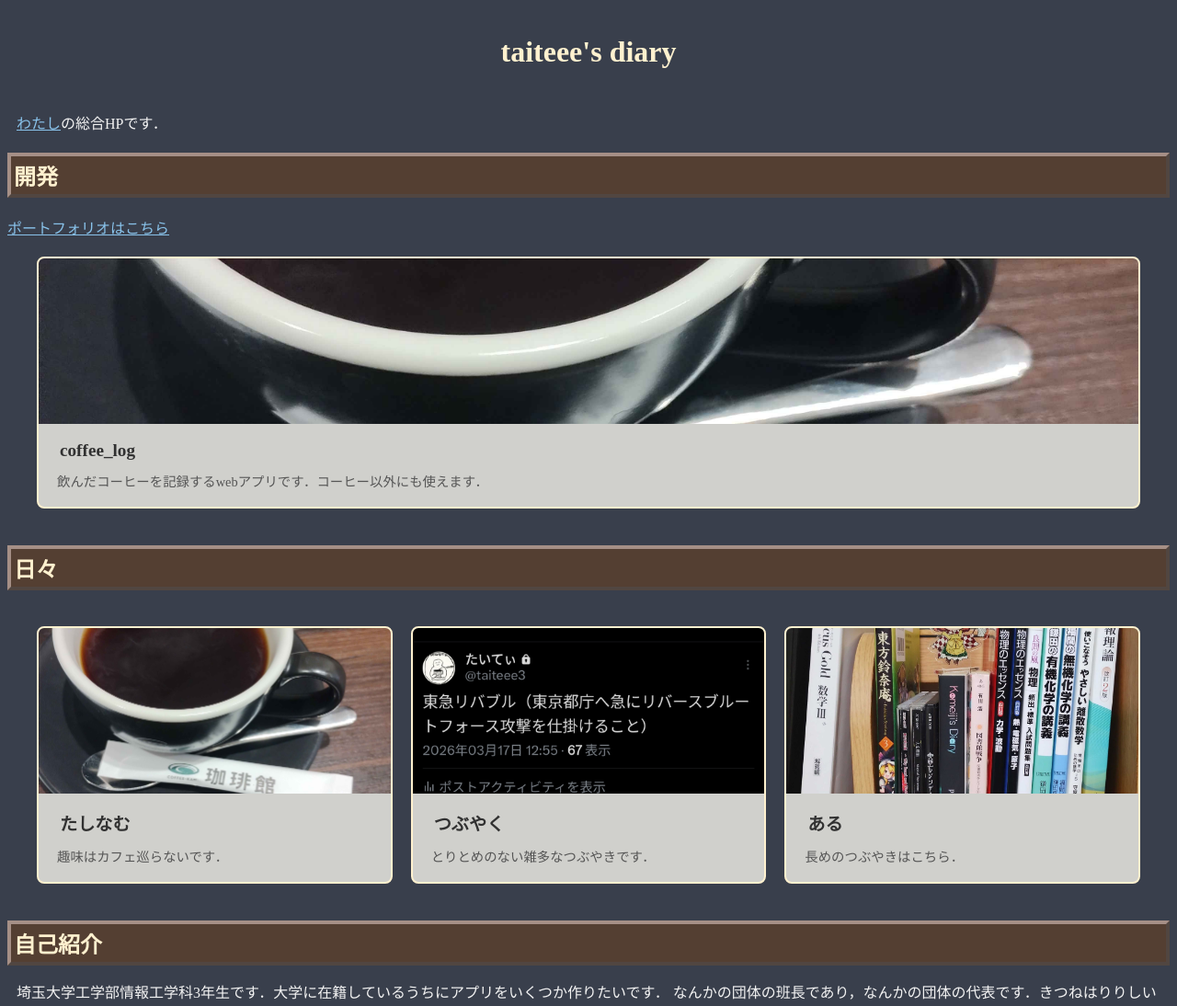
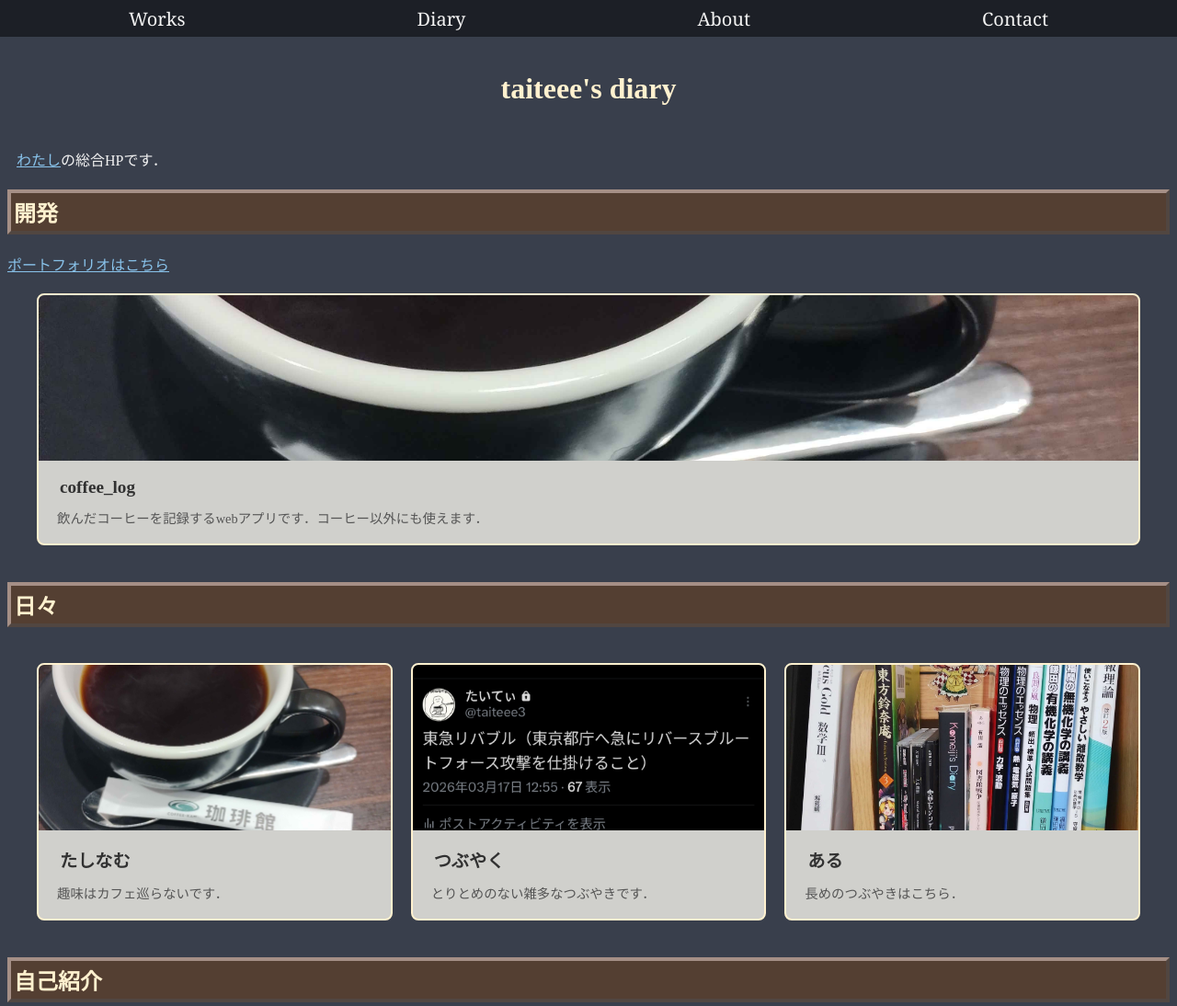
Before and after one commit to taiteee/taiteee.github.io, a plain HTML site: page index.html in a window 1280 px wide. Shown: the top 1094 px of the page at 92% size. Drawn offline with Linux system fonts and the light colour scheme.

Commit message:
pc toppage link

```diff
--- /dev/null
+++ b/csses/index-header.css
@@ -0,0 +1,29 @@
+@media(min-width: 640px){
+	.site-header{
+		position: fixed;
+		top:0;
+		left:0; /* 左端・右端に固定 */
+		right:0;
+		width: 100%; /* 横幅を画面いっぱいに広げる */
+		height: 40px;
+		font-size: 20px;
+		background: rgba(0,0,0,.50);
+		/*border-bottom: 1px solid rgba(255,255,255,.06);*/
+		a{
+			color: f3f3f3;
+			text-decoration: none;
+			font-family:Georgia, 'Times New Roman', Times, serif;
+		}
+	}
+
+	/* 中身の整列 */
+	.site-header .inner {
+		max-width: 1000px;
+		height: 100%;
+		margin: 0 auto;
+		display: flex;
+		align-items: center;
+		justify-content: space-between;
+		padding-inline: 16px;
+	}
+}
--- a/csses/style.css
+++ b/csses/style.css
@@ -1,9 +1,9 @@
-body {
+body{
   background-color: #393f4c;
   font-size: 16px;
 }
 
-h1 {
+h1{
   line-height: 3em;
   color: #fff1cf;
   text-align: center;
@@ -50,5 +50,4 @@ footer{
 	font-size: 10;
 }
 
-/* --- ここまではPC用のスタイル --- */
-.container { display: flex; } /* 横並び */
+.container{display: flex;} /* 横並び */
--- a/csses/timeline.css
+++ b/csses/timeline.css
@@ -11,7 +11,7 @@
 }
 
 /* for Desktop */
-@media( min-width: 639px){
+@media(min-width: 640px){
   .timeline > li {
     overflow: hidden;
     margin: 0;
--- a/index.html
+++ b/index.html
@@ -4,12 +4,23 @@
 <meta http-equiv="content-style-type" content="text/css" />
 <meta name="viewport" content="width=device-width, initial-scale=1.0" />
 <link rel="stylesheet" type="text/css" href="import.css" />
+<link rel="stylesheet" type="text/css" href="csses/index-header.css" />
 <link rel="icon" type="image/png" href="icon.png">
 <title>taiteee's diary</title>
 </head>
+
+<header class="site-header">
+  <div class="inner">
+    <div><a href="#whatimade">Works</a></div>
+    <div><a href="#howiam">Diary</a></div>
+    <div><a href="#whoiam">About</a></div>
+    <div><a href="#contact">Contact</a></div>
+  </div>
+</header>
+
 <body>
 
-<a href="index.html", style=text-decoration:none;><h1>taiteee's diary</h1></a>
+<a href="index.html", style=text-decoration:none><h1 style=padding-top:40px;>taiteee's diary</h1></a>
 <p><a href="index.html#whoiam">わたし</a>の総合HPです．</p>
 
 <h2>開発</h2>
@@ -27,7 +38,7 @@
 	</a>
 </div>
 
-<h2>日々</h2>
+<h2 id="howiam">日々</h2>
 <div class="card-grid">
 	<a href="coffee/coffee.html" class="card-link">
 		<article class="card">
@@ -99,7 +110,7 @@
 	</ul>
 </div>
 
-<h2>お問い合わせ</h2>
+<h2 id="contact">お問い合わせ</h2>
 <li>Twitter: <a href="https://x.com/taiteee3">@taiteee3</a></li>
 <li>E-mail: <a href="mailto:taiteee3@gmail.com">taiteee3@gmail.com</a></li>
 </body>
```
Also changed, not shown: coffee_log/coffee_log.html (added).
